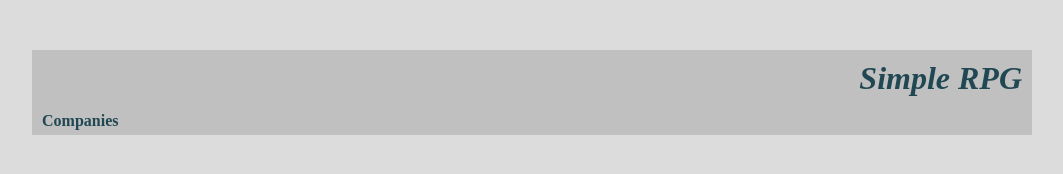
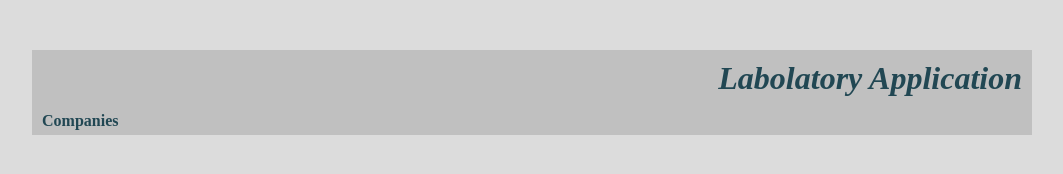
Before and after one commit to paweldurkalec/Internet-Service-Architecture-Lab, a plain HTML site: page index.html in a window 1280 px wide. Shown: the whole page, without its empty margins (108-1171 px from the left). Drawn offline with Linux system fonts and the light colour scheme.

Commit message:
Bugfix 1.0

```diff
--- a/index.html
+++ b/index.html
@@ -9,7 +9,7 @@
     <body>
         <div class="container">
             <header class="header">
-                <h1>Simple RPG</h1>
+                <h1>Labolatory Application</h1>
             </header>
 
             <nav class="navigation-bar">
```
